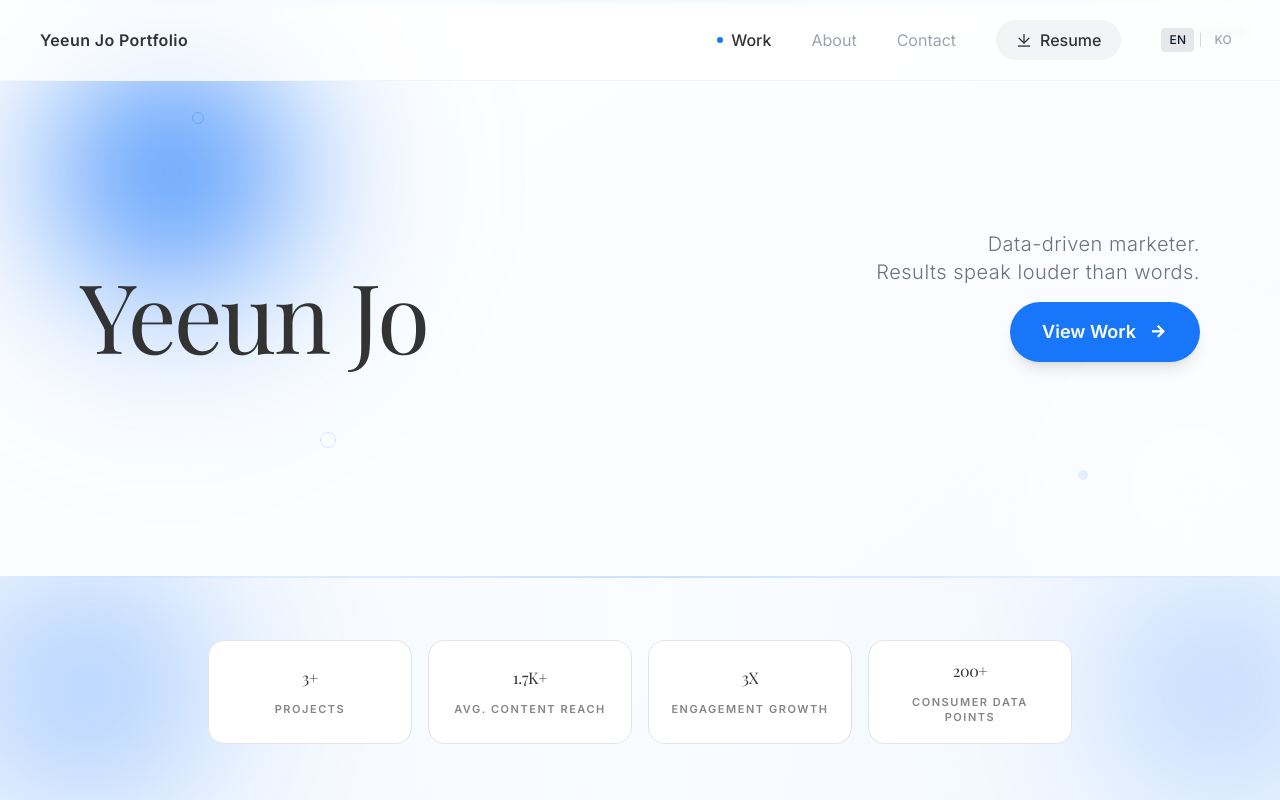
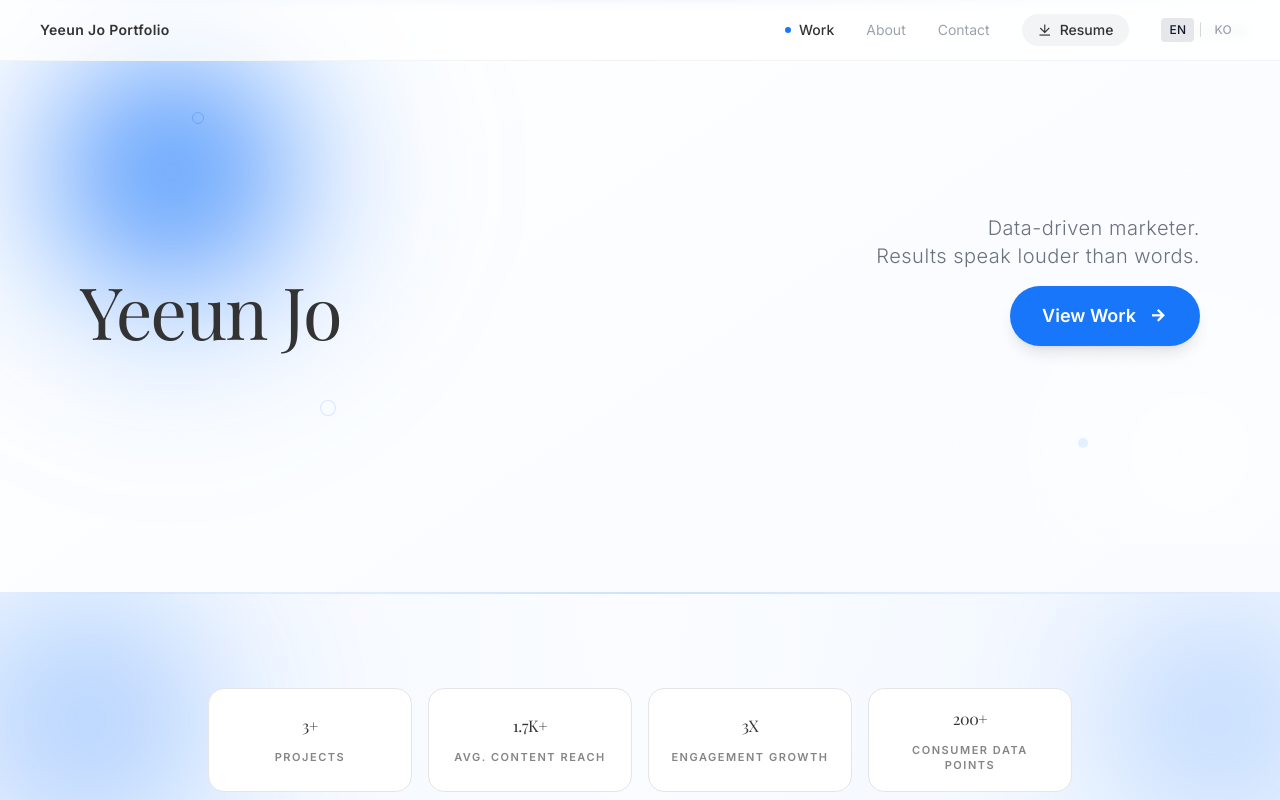
Before and after one commit to yeeunracheljo/yeeunj, a React (Vite) app: page / in a window 1280 px wide. Shown: the top 800 px of the page. Built offline with nearby package versions, Linux system fonts and the light colour scheme.

Commit message:
Adjust hero and stats spacing

```diff
--- a/src/pages/home/components/PortfolioHero.tsx
+++ b/src/pages/home/components/PortfolioHero.tsx
@@ -31,7 +31,7 @@ export default function PortfolioHero() {
       ref={heroRef}
       onMouseMove={handleMouseMove}
       onMouseLeave={handleMouseLeave}
-      className="relative min-h-[72vh] flex items-center justify-center px-6 md:px-12 lg:px-20 pt-24 pb-20 overflow-hidden"
+      className="relative min-h-[68vh] flex items-center justify-center px-6 md:px-12 lg:px-20 pt-20 pb-16 overflow-hidden"
       style={{ perspective: '1000px' }}
     >
       {/* ── Background Gradients ── */}
@@ -61,7 +61,7 @@ export default function PortfolioHero() {
         <div className="flex flex-col md:flex-row md:items-end md:justify-between gap-8">
           {/* ── Left — Name + Role Badge ── */}
           <div className={`flex-shrink-0 transition-all duration-1000 delay-150 ${isLoaded ? 'opacity-100 translate-y-0' : 'opacity-0 translate-y-10'}`}>
-            <h1 className="text-5xl md:text-7xl lg:text-8xl font-serif text-[#333] leading-none tracking-tight cursor-default select-none group">
+            <h1 className="text-4xl md:text-6xl lg:text-7xl font-serif text-[#333] leading-none tracking-tight cursor-default select-none group">
               <span className="inline-block transition-all duration-700 hover:drop-shadow-[0_0_40px_rgba(24,118,251,0.15)] hover:scale-[1.02]">
                 {t('hero.name')}
               </span>
--- a/src/pages/home/components/QuickStats.tsx
+++ b/src/pages/home/components/QuickStats.tsx
@@ -106,7 +106,7 @@ export default function QuickStats() {
   }, [statItems]);
 
   return (
-    <section ref={sectionRef} className="pt-14 pb-10 md:pt-16 md:pb-14 relative overflow-hidden">
+    <section ref={sectionRef} className="pt-20 pb-10 md:pt-24 md:pb-14 relative overflow-hidden">
       {/* Full-width subtle blue gradient base */}
       <div className="absolute inset-0 bg-gradient-to-r from-[#1876fb]/[0.04] via-transparent to-[#1876fb]/[0.04] pointer-events-none" />
 
--- a/src/pages/home/page.tsx
+++ b/src/pages/home/page.tsx
@@ -20,27 +20,27 @@ export default function Home() {
 
   return (
     <div className="min-h-screen bg-white">
-      <nav className="fixed top-0 left-0 right-0 z-50 px-6 md:px-10 py-4 md:py-5 flex items-center justify-between bg-white/80 backdrop-blur-sm border-b border-gray-100">
-        <span className="text-base font-semibold text-[#333] tracking-wide">
+      <nav className="fixed top-0 left-0 right-0 z-50 px-6 md:px-10 py-3 md:py-3.5 flex items-center justify-between bg-white/80 backdrop-blur-sm border-b border-gray-100">
+        <span className="text-sm font-semibold text-[#333] tracking-wide">
           {t('nav.portfolio')}
         </span>
-        <div className="hidden md:flex items-center gap-10">
+        <div className="hidden md:flex items-center gap-8">
           <button
             onClick={() => scrollTo("#work")}
-            className="text-[#333] text-base font-medium flex items-center gap-2 cursor-pointer"
+            className="text-[#333] text-sm font-medium flex items-center gap-2 cursor-pointer"
           >
             <span className="w-1.5 h-1.5 rounded-full bg-[#1876fb] inline-block" />
             {t('nav.work')}
           </button>
           <button
             onClick={() => scrollTo("#about")}
-            className="text-gray-400 text-base hover:text-[#333] transition-colors cursor-pointer"
+            className="text-gray-400 text-sm hover:text-[#333] transition-colors cursor-pointer"
           >
             {t('nav.about')}
           </button>
           <button
             onClick={() => scrollTo("#contact")}
-            className="text-gray-400 text-base hover:text-[#333] transition-colors cursor-pointer"
+            className="text-gray-400 text-sm hover:text-[#333] transition-colors cursor-pointer"
           >
             {t('nav.contact')}
           </button>
@@ -49,7 +49,7 @@ export default function Home() {
             download
             target="_blank"
             rel="noopener noreferrer"
-            className="text-base font-medium text-[#333] flex items-center gap-2 px-5 py-2 rounded-full bg-gray-100 hover:bg-[#333] hover:text-white transition-colors cursor-pointer"
+            className="text-sm font-medium text-[#333] flex items-center gap-2 px-4 py-1.5 rounded-full bg-gray-100 hover:bg-[#333] hover:text-white transition-colors cursor-pointer"
           >
             <i className="ri-download-line" />
             {t('nav.resume')}
@@ -61,7 +61,7 @@ export default function Home() {
       <main>
         <div className="bg-gradient-to-br from-white via-[#f8fbff]/60 to-[#eef5ff]/40">
           <PortfolioHero />
-          <div>
+          <div className="mt-8 md:mt-12">
             <QuickStats />
           </div>
         </div>
```
